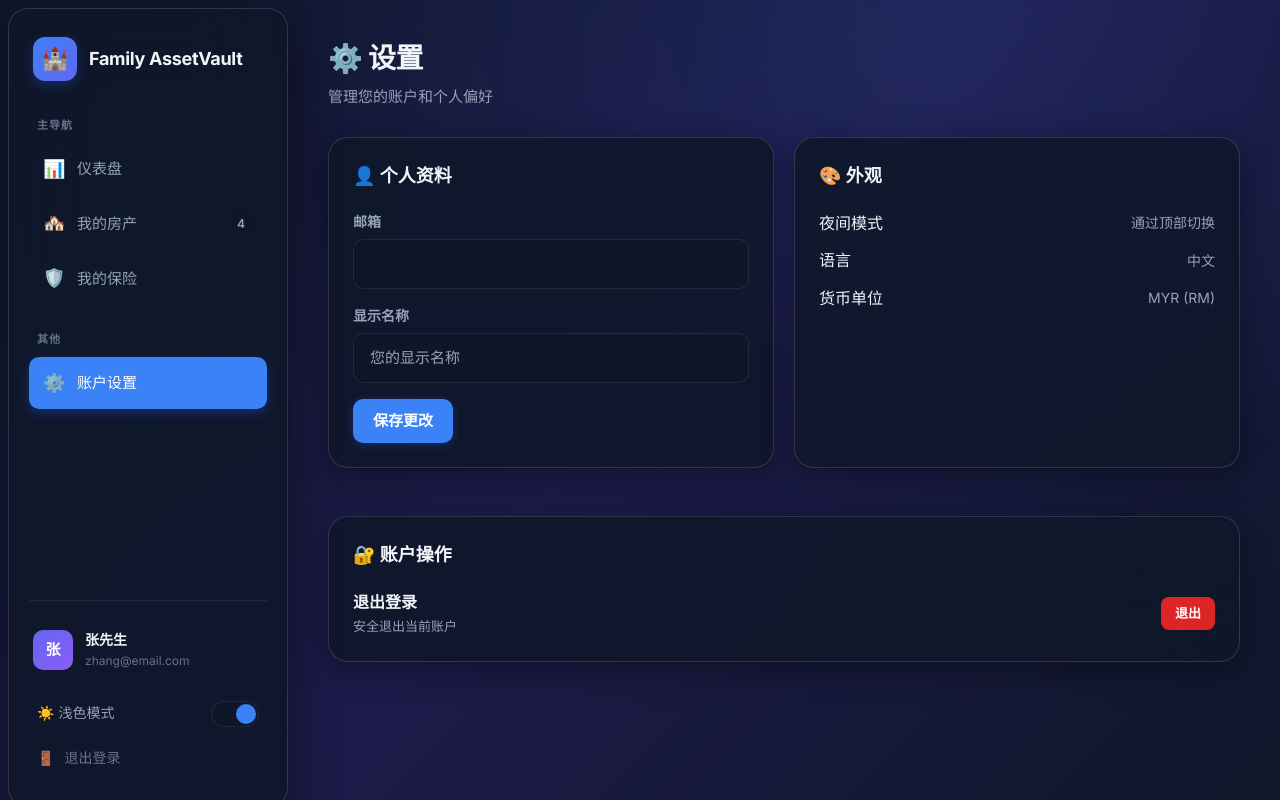
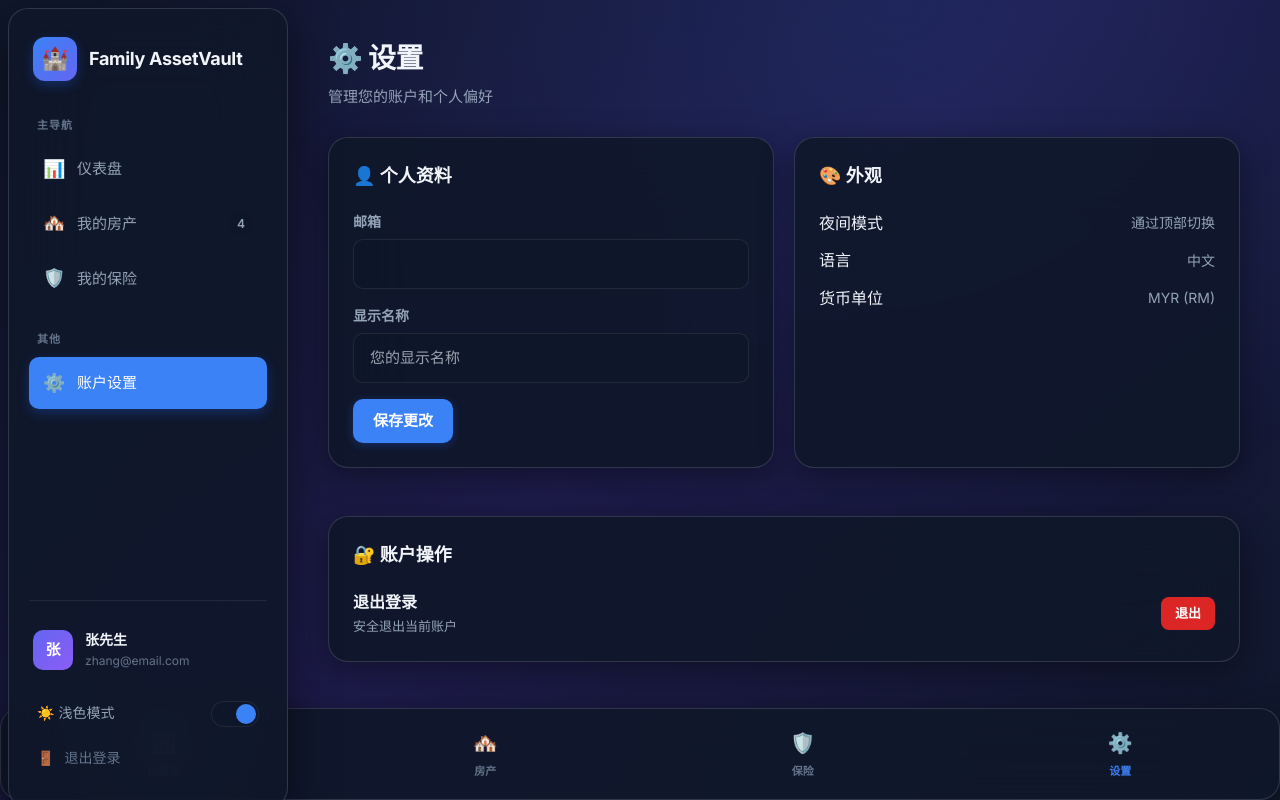
Before and after one commit to naiping87/family-asset-vault, a Next.js app: page /dashboard/settings in a window 1280 px wide. Built offline with nearby package versions, Linux system fonts and the light colour scheme; no server answers.

Commit message:
UI: 底部导航栏改为全尺寸常驻横排显示 + dashboard_stats view 修复验证

```diff
--- a/app/globals.css
+++ b/app/globals.css
@@ -109,7 +109,7 @@ body::before {
   position: fixed;
   left: 8px;
   top: 8px;
-  bottom: 8px;
+  bottom: 68px;
   display: flex;
   flex-direction: column;
   padding: 28px 20px;
@@ -131,7 +131,7 @@ body::before {
 }
 
 .main-inner {
-  padding: 28px 32px;
+  padding: 28px 32px 90px 32px;
   overflow-y: auto;
   min-height: calc(100vh - 16px);
 }
@@ -746,14 +746,14 @@ body::before {
   margin-bottom: 16px;
 }
 
-/* ===== Bottom Nav (mobile) ===== */
+/* ===== Bottom Nav ===== */
 .bottom-nav {
-  display: none;
+  display: flex;
   position: fixed;
-  bottom: 8px;
-  left: 8px;
-  right: 8px;
-  padding: 8px 20px;
+  bottom: 0;
+  left: 0;
+  right: 0;
+  padding: 10px 0;
   justify-content: space-around;
   z-index: 90;
 }
@@ -979,7 +979,6 @@ body::before {
 @media (max-width: 1023px) {
   .sidebar { display: none; }
   .top-bar { display: flex; }
-  .bottom-nav { display: flex; }
   .desktop-only { display: none; }
   .mobile-only { display: block; }
 
--- a/components/layout/BottomNav.tsx
+++ b/components/layout/BottomNav.tsx
@@ -15,7 +15,7 @@ export function BottomNav() {
   const pathname = usePathname();
 
   return (
-    <nav className="bottom-nav glass-intense mobile-only">
+    <nav className="bottom-nav glass-intense">
       {items.map((item) => (
         <Link
           key={item.href}
```
